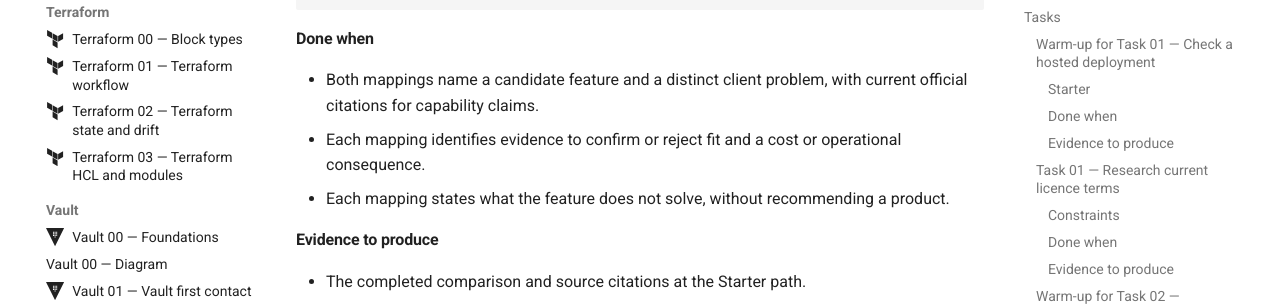
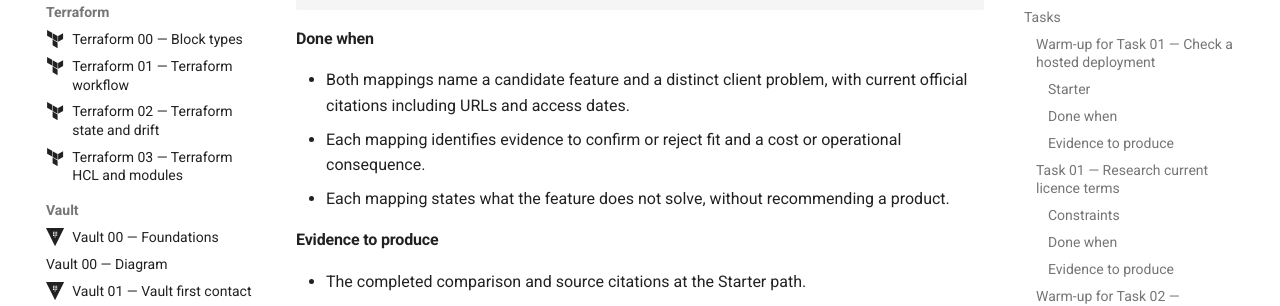
Before and after one commit to OpalBolt/Hashicorp-Katas, an MkDocs documentation site: the page built from docs/slices/adversary/01-advisory.md, in a window 1280 px wide and 900 px high, scrolled down 3811 px. Shown: the part 190-496 px from the top of the window. Built offline with MkDocs 1.6.1 and Material for MkDocs 9.7.7, drawn with Linux system fonts in a browser that asks for light colours.

Commit message:
docs(adversary): require complete source citations
Complete citations let reviewers verify that capability claims were current when the learner researched them.

```diff
--- a/docs/slices/adversary/01-advisory.md
+++ b/docs/slices/adversary/01-advisory.md
@@ -159,7 +159,7 @@ Official sources, URLs, and access dates: [complete]
 
 #### Done when
 
-- Both mappings name a candidate feature and a distinct client problem, with current official citations for capability claims.
+- Both mappings name a candidate feature and a distinct client problem, with current official citations including URLs and access dates.
 - Each mapping identifies evidence to confirm or reject fit and a cost or operational consequence.
 - Each mapping states what the feature does not solve, without recommending a product.
 
```
